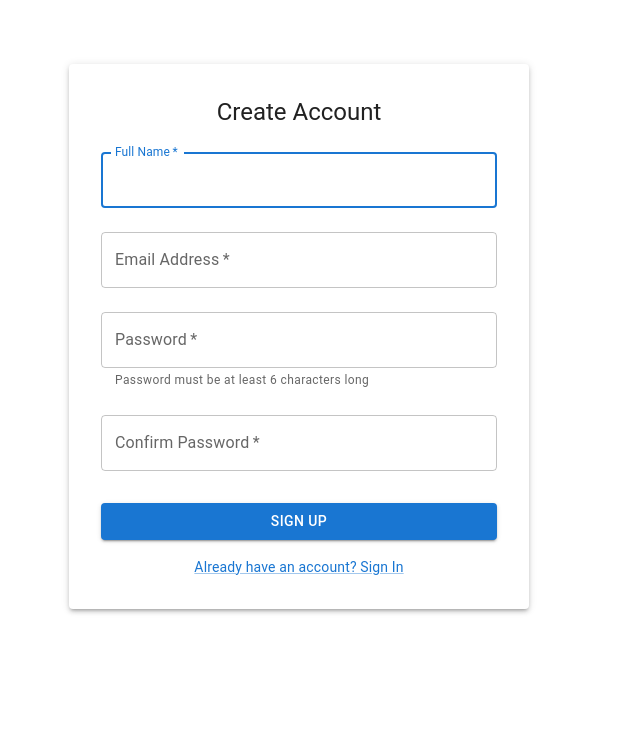
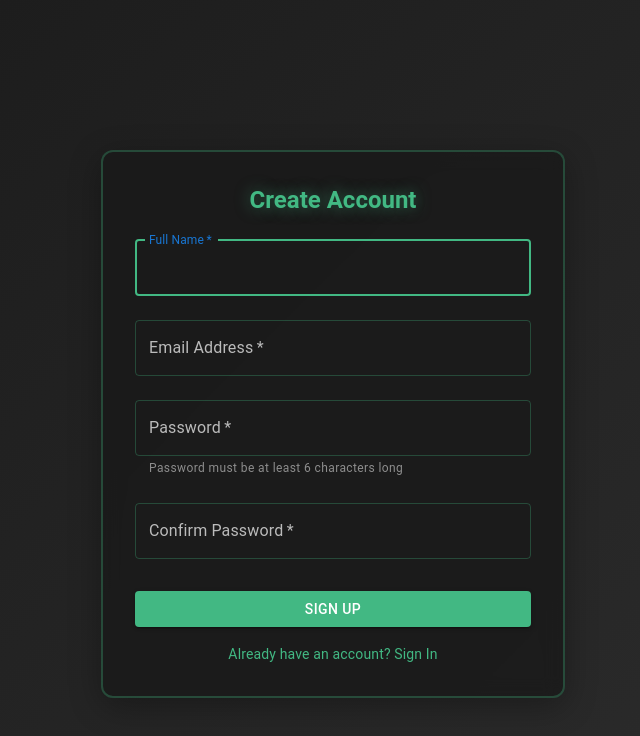
Before and after one commit to khrizmp/smart_finder, a React (Create React App) app: page /register in a window 1280 px wide. Shown: the top 736 px of the page, without its empty margins (341-981 px from the left). Built offline with nearby package versions, Linux system fonts and the light colour scheme.

Commit message:
Updated background color

```diff
--- a/src/components/About.js
+++ b/src/components/About.js
@@ -78,10 +78,12 @@ function About() {
               Key Features
             </Typography>
             <Typography variant="body1" component="ul" sx={{ pl: 2 }}>
-              <li>Advanced AI conversation capabilities</li>
-              <li>Secure user authentication</li>
-              <li>Intuitive user interface</li>
-              <li>Responsive design for all devices</li>
+              <li>Enable retrieval-augmented generation (RAG) tasks by orchestrating multiple specialized
+                AI agents for diverse data-handling and question-answering processes.</li>
+              <li>Dynamically query Google (or similar search endpoints) to fetch targeted information,
+                 ensuring more accurate and contextually relevant search results.</li>
+              <li>Efficiently insert and retrieve vectorized data by integrating Pinecone Vector Store to build and maintain a robust knowledge base,
+                enabling fast and context-rich information access .</li>
             </Typography>
           </AnimatedPaper>
         </Box>
--- a/src/components/Chat.css
+++ b/src/components/Chat.css
@@ -1,6 +1,7 @@
 .App {
   min-height: 100vh;
   background: linear-gradient(135deg, #1a1a1a, #2d2d2d);
+  color: #fff;
   display: flex;
   justify-content: center;
   align-items: center;
@@ -11,13 +12,14 @@
   width: 100%;
   max-width: 900px;
   height: 90vh;
-  background: rgba(26, 26, 26, 0.95);
+  background: rgba(26, 26, 26, 0.8);
   border-radius: 12px;
   box-shadow: 0 8px 32px rgba(0, 0, 0, 0.3);
   display: flex;
   flex-direction: column;
   border: 2px solid rgba(66, 184, 131, 0.3);
   overflow: hidden;
+  backdrop-filter: blur(10px);
 }
 
 .chat-header {
--- a/src/components/Register.js
+++ b/src/components/Register.js
@@ -89,17 +89,40 @@ function Register() {
   };
 
   return (
-    <Container component="main" maxWidth="xs">
     <Box
       sx={{
-          marginTop: 8,
+        minHeight: '100vh',
+        background: 'linear-gradient(135deg, #1a1a1a, #2d2d2d)',
         display: 'flex',
-          flexDirection: 'column',
         alignItems: 'center',
+        justifyContent: 'center',
+        padding: 3
       }}
     >
-        <Paper elevation={3} sx={{ padding: 4, width: '100%' }}>
-          <Typography component="h1" variant="h5" align="center" gutterBottom>
+      <Container component="main" maxWidth="xs">
+        <Paper
+          elevation={3}
+          sx={{
+            padding: 4,
+            width: '100%',
+            backgroundColor: 'rgba(26, 26, 26, 0.8)',
+            backdropFilter: 'blur(10px)',
+            border: '2px solid rgba(66, 184, 131, 0.3)',
+            borderRadius: 3,
+            boxShadow: '0 8px 32px rgba(0, 0, 0, 0.3)'
+          }}
+        >
+          <Typography
+            component="h1"
+            variant="h5"
+            align="center"
+            gutterBottom
+            sx={{
+              color: '#42b883',
+              textShadow: '0 0 15px rgba(66, 184, 131, 0.5)',
+              fontWeight: 600
+            }}
+          >
             Create Account
           </Typography>
 
@@ -122,6 +145,25 @@ function Register() {
               value={formData.name}
               onChange={handleChange}
               error={error && error.includes('Name')}
+              sx={{
+                '& .MuiOutlinedInput-root': {
+                  '& fieldset': {
+                    borderColor: 'rgba(66, 184, 131, 0.3)',
+                  },
+                  '&:hover fieldset': {
+                    borderColor: 'rgba(66, 184, 131, 0.5)',
+                  },
+                  '&.Mui-focused fieldset': {
+                    borderColor: '#42b883',
+                  },
+                },
+                '& .MuiInputLabel-root': {
+                  color: 'rgba(255, 255, 255, 0.7)',
+                },
+                '& .MuiOutlinedInput-input': {
+                  color: '#fff',
+                },
+              }}
             />
             <TextField
               margin="normal"
@@ -134,6 +176,25 @@ function Register() {
               value={formData.email}
               onChange={handleChange}
               error={error && error.includes('email')}
+              sx={{
+                '& .MuiOutlinedInput-root': {
+                  '& fieldset': {
+                    borderColor: 'rgba(66, 184, 131, 0.3)',
+                  },
+                  '&:hover fieldset': {
+                    borderColor: 'rgba(66, 184, 131, 0.5)',
+                  },
+                  '&.Mui-focused fieldset': {
+                    borderColor: '#42b883',
+                  },
+                },
+                '& .MuiInputLabel-root': {
+                  color: 'rgba(255, 255, 255, 0.7)',
+                },
+                '& .MuiOutlinedInput-input': {
+                  color: '#fff',
+                },
+              }}
             />
             <TextField
               margin="normal"
@@ -147,6 +208,28 @@ function Register() {
               onChange={handleChange}
               error={error && error.includes('Password')}
               helperText="Password must be at least 6 characters long"
+              sx={{
+                '& .MuiOutlinedInput-root': {
+                  '& fieldset': {
+                    borderColor: 'rgba(66, 184, 131, 0.3)',
+                  },
+                  '&:hover fieldset': {
+                    borderColor: 'rgba(66, 184, 131, 0.5)',
+                  },
+                  '&.Mui-focused fieldset': {
+                    borderColor: '#42b883',
+                  },
+                },
+                '& .MuiInputLabel-root': {
+                  color: 'rgba(255, 255, 255, 0.7)',
+                },
+                '& .MuiOutlinedInput-input': {
+                  color: '#fff',
+                },
+                '& .MuiFormHelperText-root': {
+                  color: 'rgba(255, 255, 255, 0.5)',
+                },
+              }}
             />
             <TextField
               margin="normal"
@@ -159,12 +242,41 @@ function Register() {
               value={formData.confirmPassword}
               onChange={handleChange}
               error={error && error.includes('Passwords do not match')}
+              sx={{
+                '& .MuiOutlinedInput-root': {
+                  '& fieldset': {
+                    borderColor: 'rgba(66, 184, 131, 0.3)',
+                  },
+                  '&:hover fieldset': {
+                    borderColor: 'rgba(66, 184, 131, 0.5)',
+                  },
+                  '&.Mui-focused fieldset': {
+                    borderColor: '#42b883',
+                  },
+                },
+                '& .MuiInputLabel-root': {
+                  color: 'rgba(255, 255, 255, 0.7)',
+                },
+                '& .MuiOutlinedInput-input': {
+                  color: '#fff',
+                },
+              }}
             />
             <Button
               type="submit"
               fullWidth
               variant="contained"
-              sx={{ mt: 3, mb: 2 }}
+              sx={{
+                mt: 3,
+                mb: 2,
+                bgcolor: '#42b883',
+                '&:hover': {
+                  bgcolor: '#3aa876',
+                  transform: 'translateY(-2px)',
+                  boxShadow: '0 4px 15px rgba(66, 184, 131, 0.3)',
+                },
+                transition: 'all 0.3s ease'
+              }}
             >
               Sign Up
             </Button>
@@ -176,14 +288,22 @@ function Register() {
                   e.preventDefault();
                   navigate('/login');
                 }}
+                sx={{
+                  color: '#42b883',
+                  textDecoration: 'none',
+                  '&:hover': {
+                    color: '#3aa876',
+                    textDecoration: 'underline'
+                  }
+                }}
               >
                 {"Already have an account? Sign In"}
               </Link>
             </Box>
           </form>
         </Paper>
+      </Container>
     </Box>
-    </Container>
   );
 }
 
```
Lines whose indentation alone changed are shown as unchanged.
